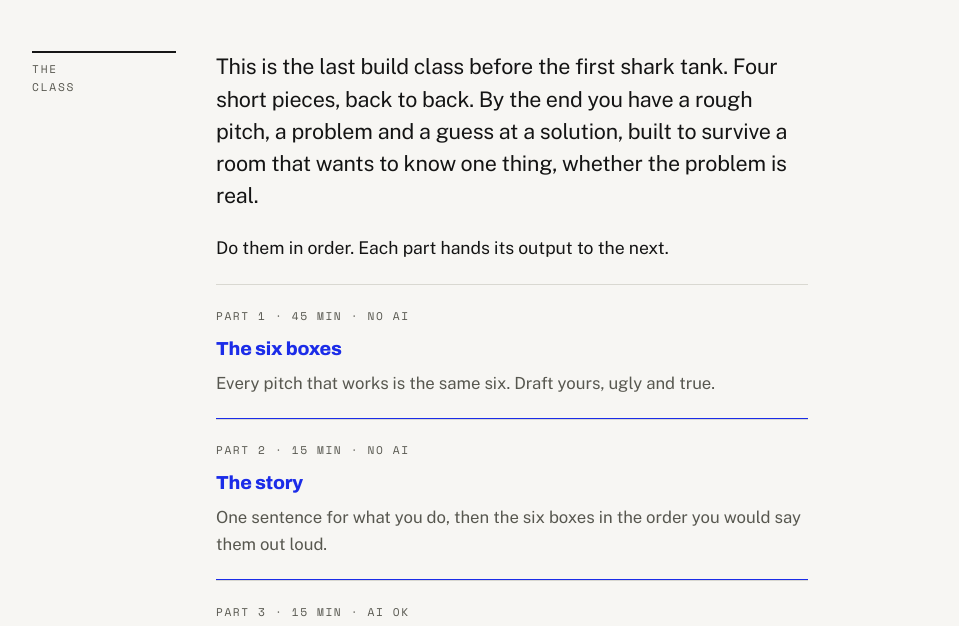
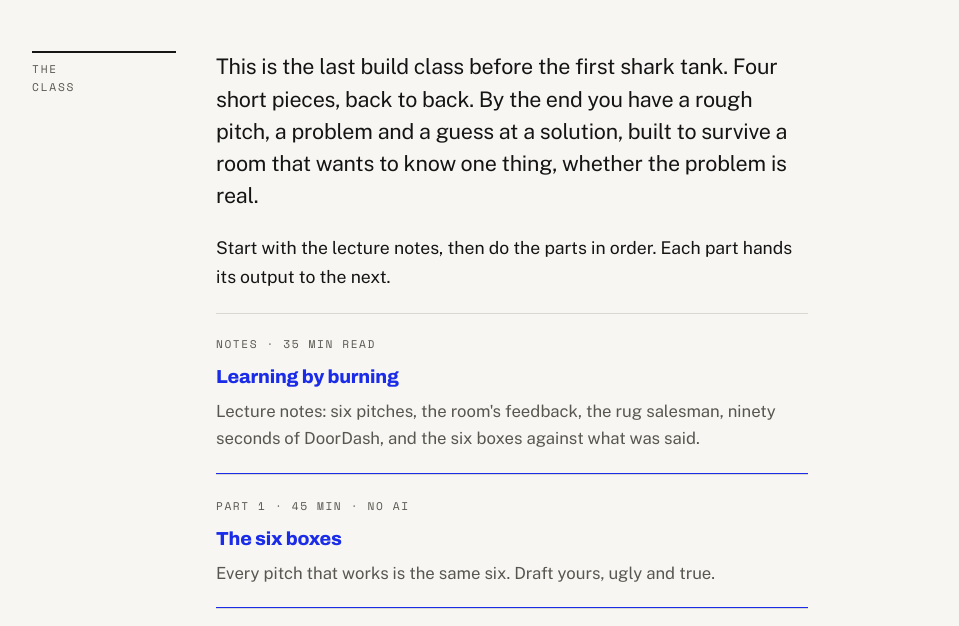
Before and after one commit to i-yam/adventure, a plain HTML site: page class-03/index.html in a window 1280 px wide. Shown: the part 524-1150 px from the top of the page, without its empty margins (160-1119 px from the left). Drawn offline with nearby package versions, Linux system fonts and the light colour scheme.

Commit message:
Update index.html

```diff
--- a/class-03/index.html
+++ b/class-03/index.html
@@ -410,9 +410,14 @@ a:focus-visible,summary:focus-visible{
       <div class="body">
         <p class="lead">This is the last build class before the first shark tank. Four short pieces, back to back. By the end you have a rough pitch, a problem and a guess at a solution, built to survive a room that wants to know one thing, whether the problem is real.</p>
 
-        <p>Do them in order. Each part hands its output to the next.</p>
+        <p>Start with the lecture notes, then do the parts in order. Each part hands its output to the next.</p>
 
         <div class="contents">
+          <a class="modrow" href="lecture.html">
+            <div class="modmeta">Notes · 35 min read</div>
+            <div class="modtitle">Learning by burning</div>
+            <div class="modwhy">Lecture notes: six pitches, the room's feedback, the rug salesman, ninety seconds of DoorDash, and the six boxes against what was said.</div>
+          </a>
           <a class="modrow" href="module-01.html">
             <div class="modmeta">Part 1 · 45 min · No AI</div>
             <div class="modtitle">The six boxes</div>
```
